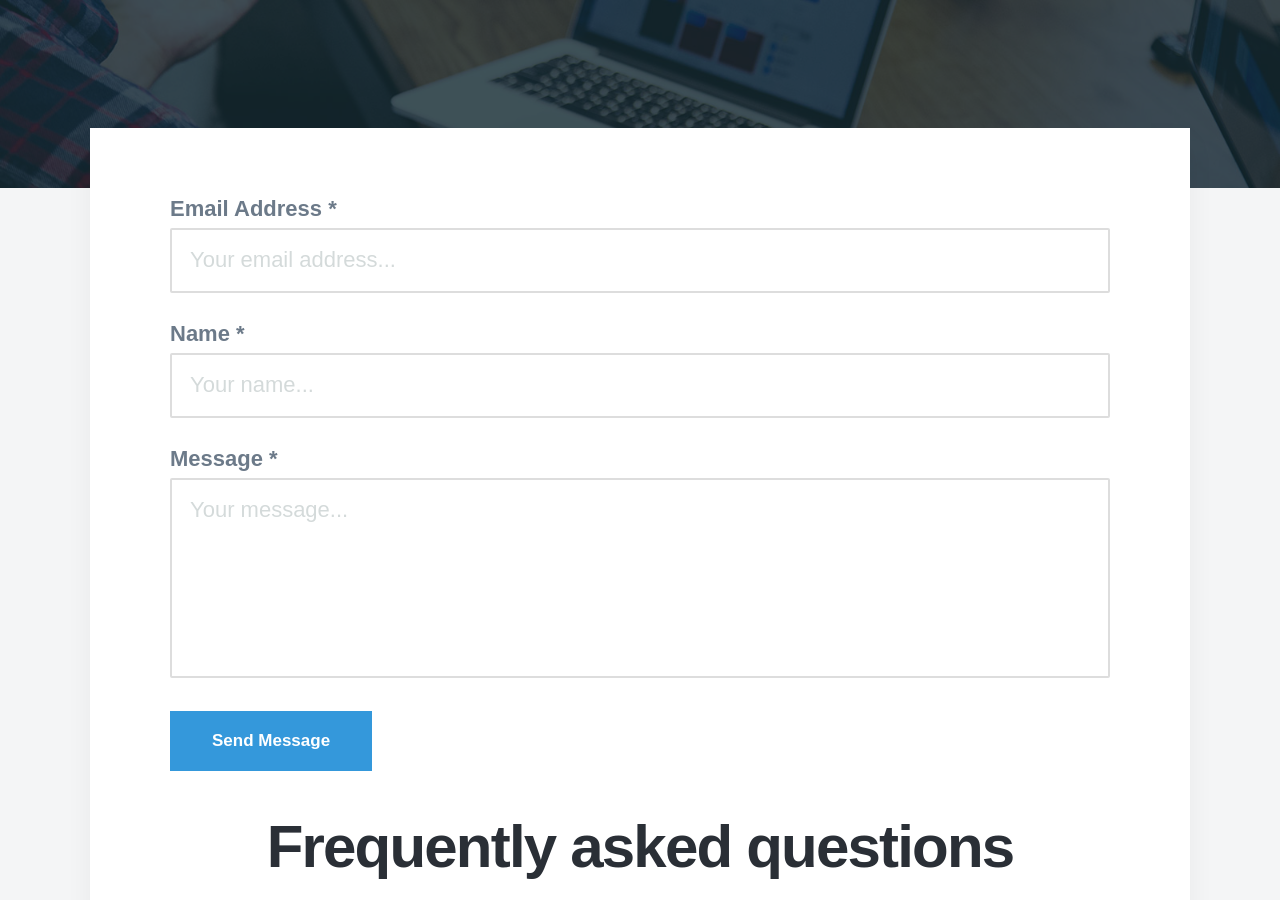
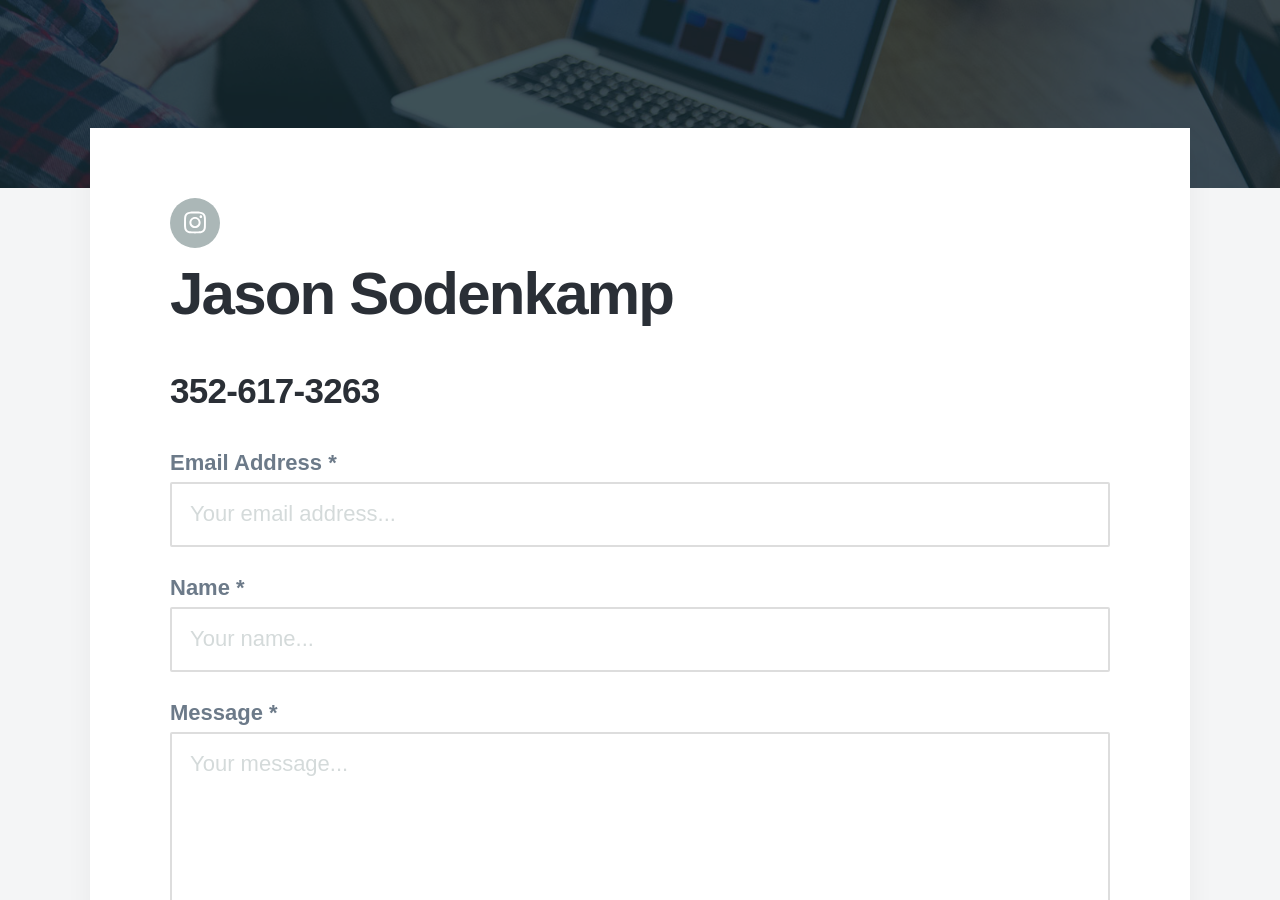
Before and after one commit to jcsodenkamp/jcsodenkamp.github.io, a Jekyll site: the page built from _pages/contact.md, in a window 1280 px wide and 900 px high, scrolled down 369 px. Built offline with Jekyll 4.4.1, drawn with Linux system fonts in a browser that asks for light colours; nearby versions of some CDN libraries; some web fonts are replaced.

Commit message:
Update contact.md

```diff
--- a/_pages/contact.md
+++ b/_pages/contact.md
@@ -5,4 +5,7 @@ description:
 featured_image: /images/demo/contact.jpg
 ---
 
+{% include socials.html %}
+<h1>Jason Sodenkamp</h1>
+<h2>352-617-3263</h2>
 {% include contact-form.html %}
```
